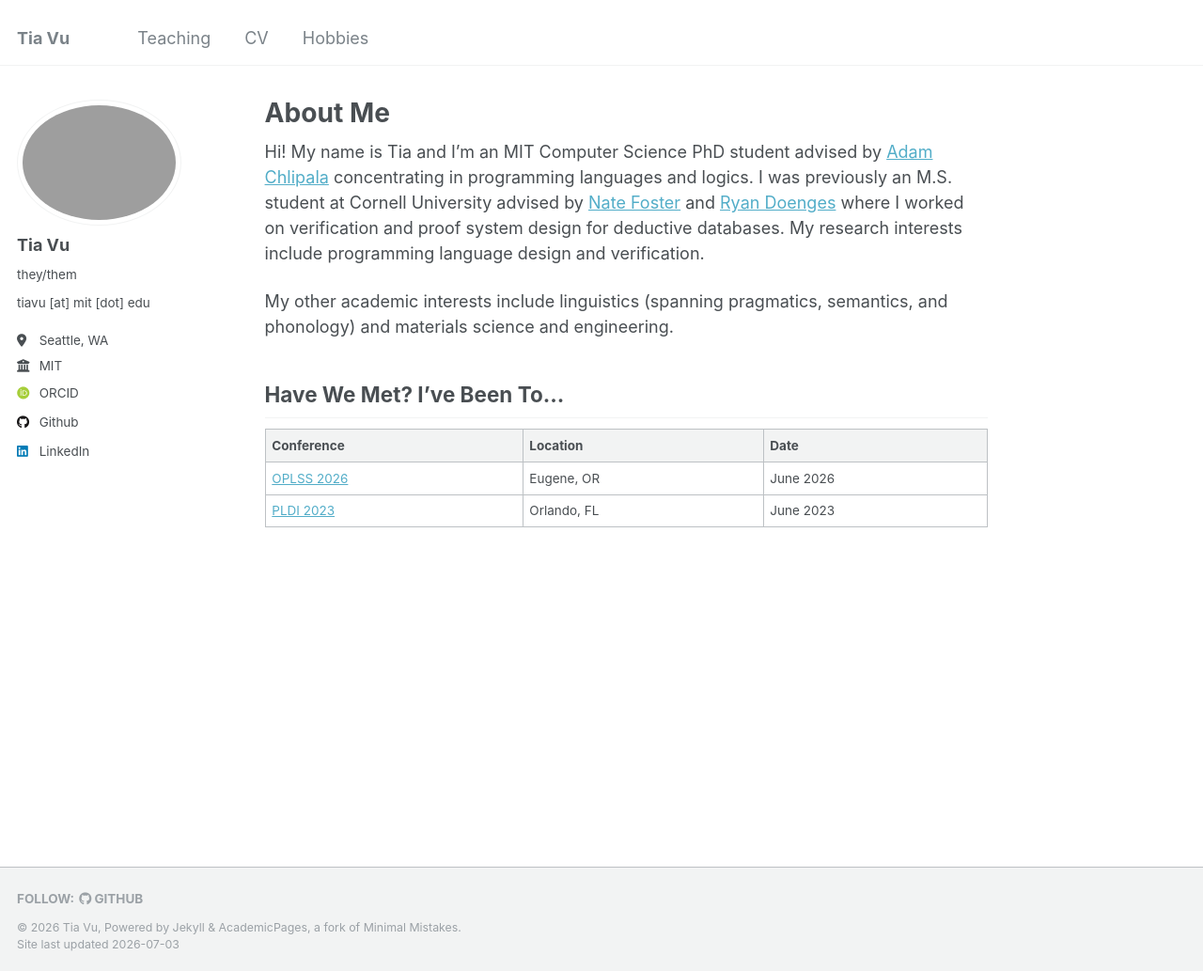
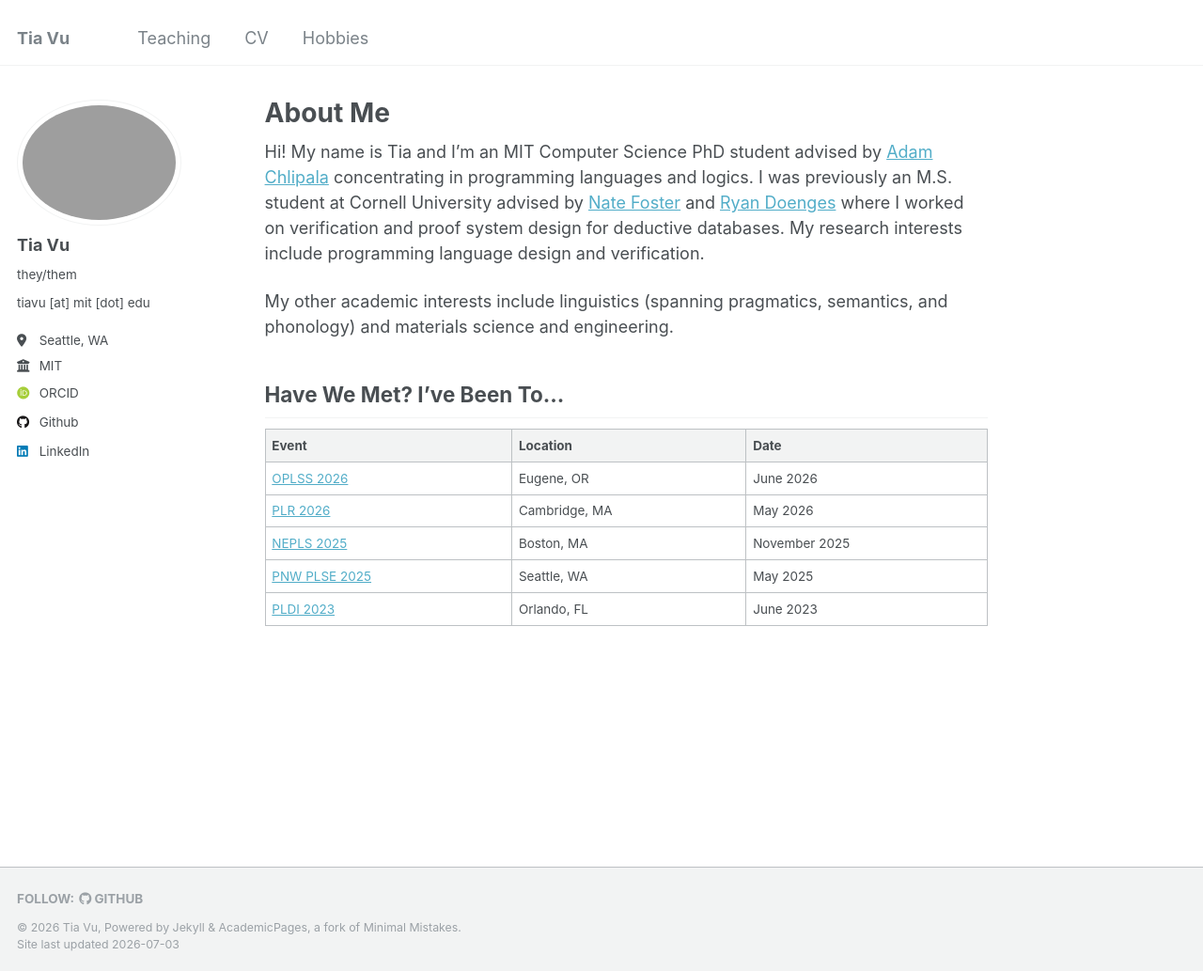
Before and after one commit to Tia-Vu/Tia-Vu.github.io, a Jekyll site: the page built from _pages/about.md, in a window 1280 px wide and 1033 px high. Shown: the whole window at 94% size. Built offline with Jekyll 4.4.1, drawn with Linux system fonts in a browser that asks for light colours; some web fonts are replaced.

Commit message:
Added more events

```diff
--- a/_pages/about.md
+++ b/_pages/about.md
@@ -15,7 +15,10 @@ My other academic interests include linguistics (spanning pragmatics, semantics,
 
 ## Have We Met? I've Been To...
 
-| Conference                                                               | Location    | Date      |
-|--------------------------------------------------------------------------|-------------|-----------|
-| [OPLSS 2026](https://www.cs.uoregon.edu/research/summerschool/summer26/) | Eugene, OR  | June 2026 |
-| [PLDI 2023](https://pldi23.sigplan.org/)                                 | Orlando, FL | June 2023 |
+| Event                                                                    | Location      | Date          |
+|--------------------------------------------------------------------------|---------------|---------------|
+| [OPLSS 2026](https://www.cs.uoregon.edu/research/summerschool/summer26/) | Eugene, OR    | June 2026     |
+| [PLR 2026](https://plr.csail.mit.edu)                                    | Cambridge, MA | May 2026      |
+| [NEPLS 2025](https://nepls.org/Events/36/)                               | Boston, MA    | November 2025 |
+| [PNW PLSE 2025](https://pnwplse.org/pnwplse-2025.html)                   | Seattle, WA   | May 2025      |
+| [PLDI 2023](https://pldi23.sigplan.org/)                                 | Orlando, FL   | June 2023     |
```
